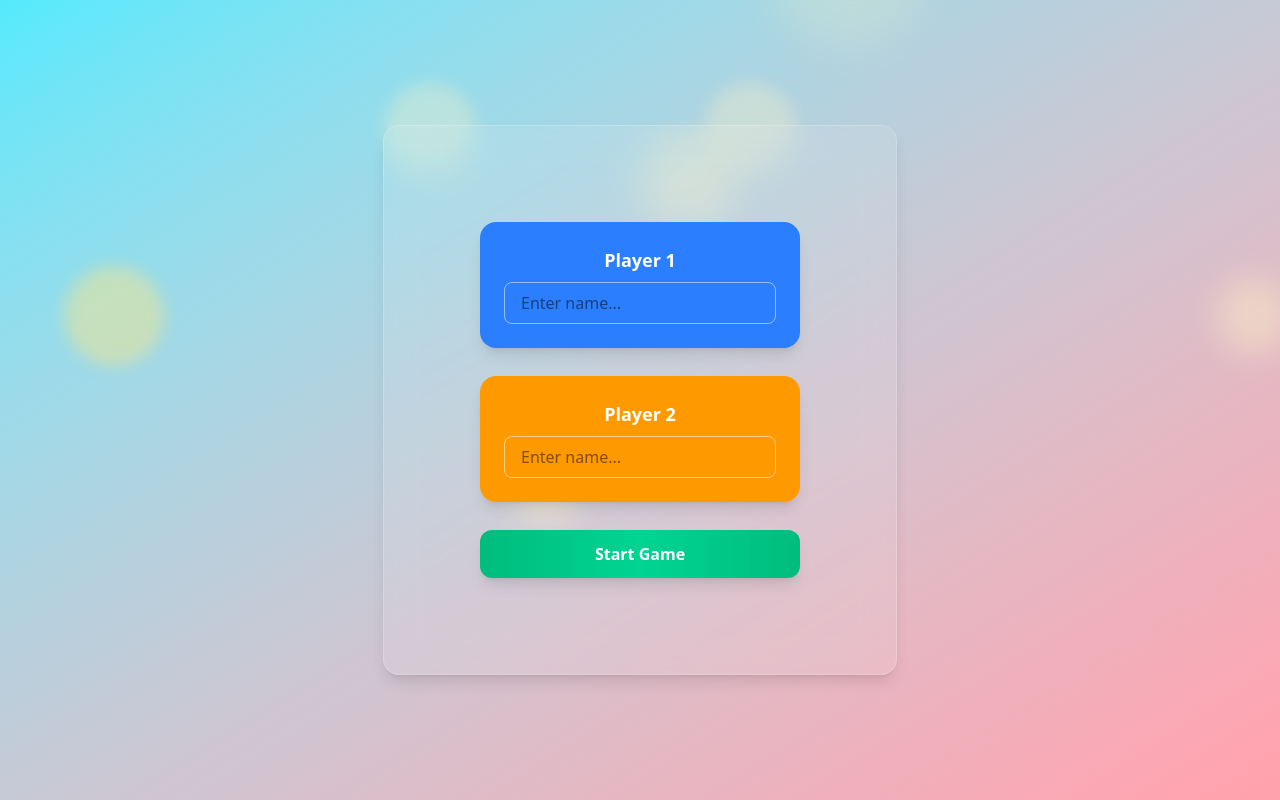
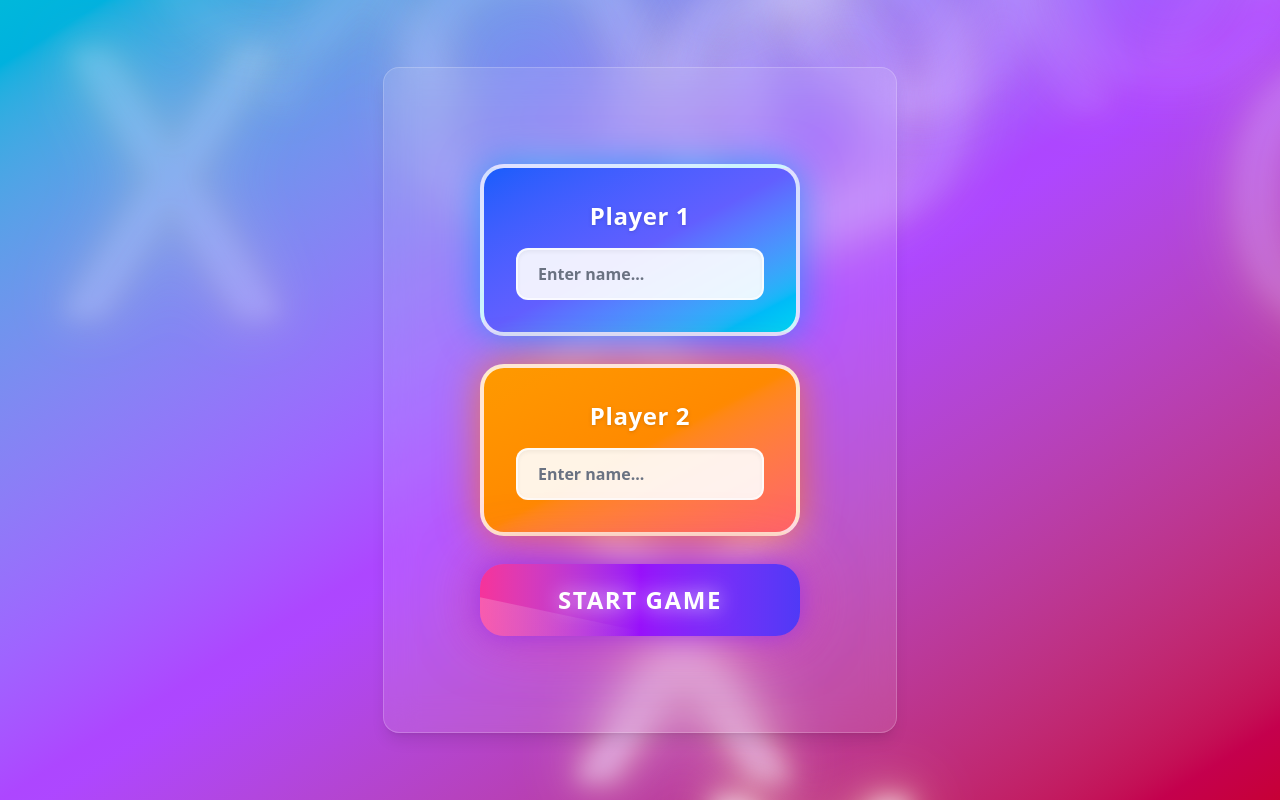
Before and after one commit to omzkiii/mern_tictactoe, a Next.js app in the folder frontend/: page / in a window 1280 px wide. Shown: the top 800 px of the page. Built offline with nearby package versions, Linux system fonts and the light colour scheme.

Commit message:
frontend: adjust home page

```diff
--- a/frontend/app/globals.css
+++ b/frontend/app/globals.css
@@ -9,11 +9,22 @@ body {
   background: var(--background);
   color: var(--foreground);
   font-family: Arial, Helvetica, sans-serif;
+  overflow: hidden;
 }
 
-.circle {
+.particle {
+  position: absolute;
+  font-size: 23rem;
   border: 0px solid;
   border-radius: 100%;
+  z-index: 0;
+  color: white;
+  filter: blur(10px);
+  text-shadow:
+    0 0 10px #fef3c6,
+    0 0 20px #fef3c6,
+    0 0 40px #fef3c6,
+    0 0 80px #fef3c6;
 }
 @keyframes slideDown {
   0% {
--- a/frontend/app/page.tsx
+++ b/frontend/app/page.tsx
@@ -1,8 +1,10 @@
 "use client";
 import { useContext, useState } from "react";
 import { PlayersContext } from "./layout";
+import { useRouter } from "next/navigation";
 
 export default function Home() {
+  const router = useRouter();
   const playerContext = useContext(PlayersContext);
   if (!playerContext) {
     throw new Error("useContext must be used inside PlayersProvider");
@@ -18,9 +20,13 @@ export default function Home() {
     }
     const newPlayers = [player1, player2];
     setPlayers(newPlayers);
+    router.push("/game");
   }
   return (
-    <div className="font-sans flex flex-col items-center justify-center min-h-screen gap-6 bg-gradient-to-br from-cyan-300 to-rose-300">
+    <div
+      className="relative font-sans flex flex-col items-center justify-center min-h-screen gap-6
+                bg-gradient-to-br from-cyan-500 via-purple-500 to-rose-700 overflow-hidden"
+    >
       <div
         className="
         flex flex-col
@@ -31,65 +37,129 @@ export default function Home() {
         shadow-lg
         z-1"
       >
-        {/* Player 1 */}
-        <div className="bg-blue-500 text-white p-6 rounded-2xl shadow-lg w-80 text-center">
-          <label htmlFor="p1name" className="block text-lg font-semibold mb-2">
+        <div
+          className="relative bg-gradient-to-br from-blue-600 via-indigo-500 to-cyan-400
+                text-white p-8 rounded-3xl shadow-[0_0_40px_rgba(0,150,255,0.7)]
+                w-80 text-center border-4 border-white/80 animate-bounce-slow"
+        >
+          <label
+            htmlFor="p1name"
+            className="block text-2xl font-extrabold mb-4 tracking-wide drop-shadow"
+          >
             Player 1
           </label>
+
           <input
             type="text"
             id="p1name"
             name="p1name"
             placeholder="Enter name..."
-            className="w-full px-4 py-2 rounded-lg border border-white/50 focus:outline-none focus:ring-2 focus:ring-blue-300 text-black"
+            className="w-full px-5 py-3 rounded-xl border-2 border-white/60
+               bg-white/90 text-black font-semibold placeholder-gray-500
+               focus:outline-none focus:ring-4 focus:ring-cyan-300
+               shadow-inner transition"
             value={player1}
             onChange={(e) => setPlayer1(e.target.value)}
           />
         </div>
 
-        {/* Player 2 */}
-        <div className="bg-amber-500 text-white p-6 rounded-2xl shadow-lg w-80 text-center">
-          <label htmlFor="p2name" className="block text-lg font-semibold mb-2">
+        <div
+          className="relative bg-gradient-to-br from-amber-500 via-orange-400 to-red-400
+                text-white p-8 rounded-3xl shadow-[0_0_40px_rgba(255,120,0,0.7)]
+                w-80 text-center border-4 border-white/80 animate-bounce-slow delay-150"
+        >
+          <label
+            htmlFor="p2name"
+            className="block text-2xl font-extrabold mb-4 tracking-wide drop-shadow"
+          >
             Player 2
           </label>
+
           <input
             type="text"
             id="p2name"
             name="p2name"
             placeholder="Enter name..."
-            className="w-full px-4 py-2 rounded-lg border border-white/50 focus:outline-none focus:ring-2 focus:ring-amber-300 text-black"
+            className="w-full px-5 py-3 rounded-xl border-2 border-white/60
+               bg-white/90 text-black font-semibold placeholder-gray-500
+               focus:outline-none focus:ring-4 focus:ring-amber-300
+               shadow-inner transition"
             value={player2}
             onChange={(e) => setPlayer2(e.target.value)}
           />
         </div>
         <button
-          className="px-6 py-3 rounded-xl font-semibold text-white
-               bg-gradient-to-r from-emerald-500 via-emerald-400 to-emerald-500
-               shadow-lg hover:scale-105 hover:shadow-xl
-               transition-all duration-300"
-          onClick={() => {
-            handleStart();
-          }}
+          onClick={handleStart}
+          className="relative px-12 py-5 rounded-3xl font-extrabold tracking-widest text-white uppercase
+             bg-gradient-to-r from-pink-500 via-purple-600 to-indigo-600
+             shadow-[0_0_30px_rgba(147,51,234,0.9),0_0_60px_rgba(236,72,153,0.7)]
+             transition-all duration-500 ease-in-out
+             overflow-hidden group
+             hover:scale-110 hover:shadow-[0_0_50px_rgba(147,51,234,1),0_0_100px_rgba(236,72,153,1)]"
         >
-          Start Game
+          <span
+            className="absolute top-0 left-[-150%] w-[200%] h-full
+                   bg-gradient-to-r from-transparent via-white/40 to-transparent
+                   rotate-12
+                   group-hover:translate-x-[150%] transition-transform duration-1000 ease-in-out"
+          ></span>
+
+          <span
+            className="relative z-10 text-2xl drop-shadow-[0_0_10px_rgba(255,255,255,0.8)]
+                   group-hover:drop-shadow-[0_0_20px_rgba(255,255,255,1)]"
+          >
+            Start Game
+          </span>
         </button>
       </div>
-      <div className="absolute left-[5vw] rounded-full bg-amber-200 z-0 animate-[slideDown_17s_ease-in-out_infinite] blur-sm h-25 w-25"></div>
-      <div className="absolute left-[10vw] rounded-full bg-amber-100 z-0 animate-[slideDown_32s_ease-in-out_infinite] blur-sm h-32 w-32"></div>
-      <div className="absolute left-[20vw] rounded-full bg-amber-100 z-0 animate-[slideDown_30s_ease-in-out_infinite] blur-lg h-12 w-12"></div>
-      <div className="absolute left-[30vw] rounded-full bg-amber-100 z-0 animate-[slideDown_20s_ease-in-out_infinite] blur-sm h-23 w-23"></div>
-      <div className="absolute left-[40vw] rounded-full bg-amber-100 z-0 animate-[slideDown_15s_ease-in-out_infinite] blur-sm h-17 w-17"></div>
-      <div className="absolute left-[45vw] rounded-full bg-amber-100 z-0 animate-[slideDown_31s_ease-in-out_infinite] blur-sm h-17 w-17"></div>
-      <div className="absolute left-[45vw] rounded-full bg-amber-100 z-0 animate-[slideDown_11s_ease-in-out_infinite] blur-sm h-17 w-17"></div>
-      <div className="absolute left-[50vw] rounded-full bg-amber-100 z-0 animate-[slideDown_19s_ease-in-out_infinite] blur-md h-24 w-24"></div>
-      <div className="absolute left-[50vw] rounded-full bg-amber-100 z-0 animate-[slideDown_30s_ease-in-out_infinite] blur-md h-24 w-24"></div>
-      <div className="absolute left-[55vw] rounded-full bg-amber-100 z-0 animate-[slideDown_20s_ease-in-out_infinite] blur-sm h-23 w-23"></div>
-      <div className="absolute left-[55vw] rounded-full bg-amber-100 z-0 animate-[slideDown_9s_ease-in-out_infinite] blur-sm h-23 w-23"></div>
-      <div className="absolute left-[60vw] rounded-full bg-amber-100 z-0 animate-[slideDown_24s_ease-in-out_infinite] blur-xl h-40 w-40"></div>
-      <div className="absolute left-[70vw] rounded-full bg-amber-100 z-0 animate-[slideDown_26s_ease-in-out_infinite] blur-lg h-27 w-27"></div>
-      <div className="absolute left-[80vw] rounded-full bg-amber-100 z-0 animate-[slideDown_28s_ease-in-out_infinite] blur-sm h-29 w-29"></div>
-      <div className="absolute left-[90vw] rounded-full bg-amber-100 z-0 animate-[slideDown_35s_ease-in-out_infinite] blur-md h-21 w-21"></div>
-      <div className="absolute left-[95vw] rounded-full bg-amber-100 z-0 animate-[slideDown_17s_ease-in-out_infinite] blur-lg h-19 w-19"></div>
+      <div className="left-[5vw] particle animate-[slideDown_17s_ease-in-out_infinite]  h-25 w-25">
+        X
+      </div>
+      <div className="left-[10vw] particle  animate-[slideDown_32s_ease-in-out_infinite]  h-32 w-32">
+        O
+      </div>
+      <div className="left-[20vw] particle  animate-[slideDown_30s_ease-in-out_infinite]  h-12 w-12">
+        X
+      </div>
+      <div className="left-[30vw] particle  animate-[slideDown_20s_ease-in-out_infinite]  h-23 w-23">
+        O
+      </div>
+      <div className="left-[40vw] particle  animate-[slideDown_15s_ease-in-out_infinite]  h-17 w-17">
+        X
+      </div>
+      <div className="left-[45vw] particle  animate-[slideDown_31s_ease-in-out_infinite]  h-17 w-17">
+        O
+      </div>
+      <div className="left-[45vw] particle  animate-[slideDown_11s_ease-in-out_infinite]  h-17 w-17">
+        X
+      </div>
+      <div className="left-[50vw] particle  animate-[slideDown_19s_ease-in-out_infinite]  h-24 w-24">
+        O
+      </div>
+      <div className="left-[50vw] particle  animate-[slideDown_30s_ease-in-out_infinite]  h-24 w-24">
+        X
+      </div>
+      <div className="left-[55vw] particle  animate-[slideDown_20s_ease-in-out_infinite]  h-23 w-23">
+        O
+      </div>
+      <div className="left-[55vw] particle  animate-[slideDown_9s_ease-in-out_infinite]   h-23 w-23">
+        X
+      </div>
+      <div className="left-[60vw] particle  animate-[slideDown_24s_ease-in-out_infinite]  h-40 w-40">
+        O
+      </div>
+      <div className="left-[70vw] particle  animate-[slideDown_26s_ease-in-out_infinite]  h-27 w-27">
+        X
+      </div>
+      <div className="left-[80vw] particle  animate-[slideDown_28s_ease-in-out_infinite]  h-29 w-29">
+        O
+      </div>
+      <div className="left-[90vw] particle  animate-[slideDown_35s_ease-in-out_infinite]  h-21 w-21">
+        X
+      </div>
+      <div className="left-[95vw] particle  animate-[slideDown_17s_ease-in-out_infinite]  h-19 w-19">
+        O
+      </div>
     </div>
   );
 }
```
